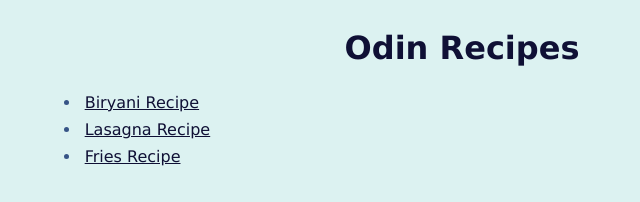
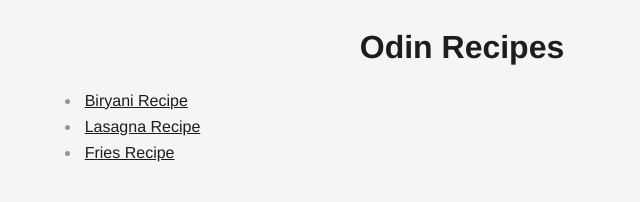
Before and after one commit to WM9Y1LGOR5402SVT/odin-recipes, a plain HTML site: page index.html in a window 1280 px wide. Shown: the whole page, without its empty margins (178-818 px from the left). Drawn offline with Linux system fonts and the light colour scheme.

Commit message:
Update styling

```diff
--- a/styles/style.css
+++ b/styles/style.css
@@ -1,7 +1,7 @@
 * {
-    font-family: Verdana, san-serif;
-    background-color: #DCF2F1;
-    color: #0F1035;
+    font-family: Helvetica, san-serif;
+    background-color: #F5F5F7;
+    color: #1D1D1F;
 }
 
 .flex-container {
@@ -13,7 +13,7 @@ h1 {
 }
 
 li {
-    color: #365486;
+    color: #969697;
     padding: 4px;
 }
 
```
